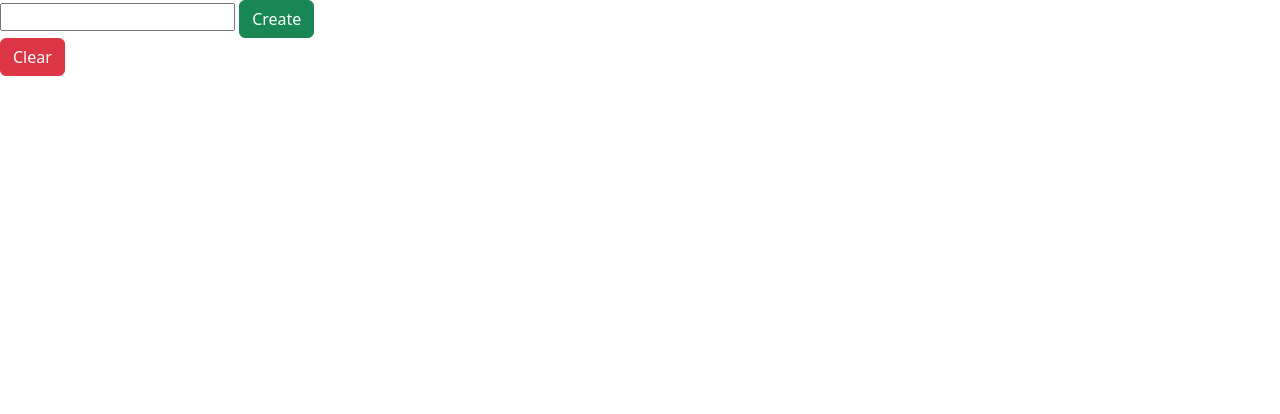
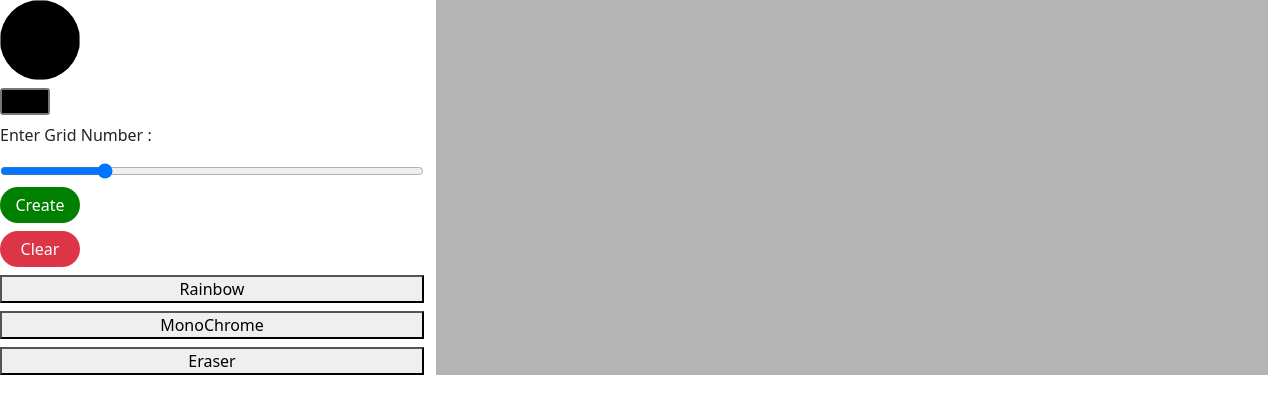
Before and after one commit to Jabjubinski/jabjubinski.github.io, a plain HTML site: page index.html in a window 1280 px wide. Both pictures are taken after a click on the button "Create". Drawn offline with nearby package versions, Linux system fonts and the light colour scheme.

Commit message:
fixed some bugs, added an eraser button

```diff
--- a/index.html
+++ b/index.html
@@ -18,16 +18,26 @@
     ></script>
   </head>
   <body>
-    <div class="grid-maker">
-      <input id="grid-number" type="text" />
-      <button id="btn-create" class="btn btn-success">Create</button>
+    <div class="whole-container">
+      <div class="grid-maker">
+        <input type="color" id="color">
+        <input type="color" id="background-color">
+        <label for="grid-number">Enter Grid Number :</label>
+        <div class="grid-size-value">
+
+        </div>
+        <input id="grid-number" value="16" type="range" min="1" max="64" name="grid-size">
+        <button id="btn-create" class="btn">Create</button>
+        <button id="clear" class="btn btn-danger">Clear</button>
+        <button id="rainbow">Rainbow</button>
+        <button id="monochrome">MonoChrome</button>
+        <button id="eraser">Eraser</button>
+      </div>
+
+      <div class="container"></div>
     </div>
 
-    <button id="clear" class="btn btn-danger">Clear</button>
 
-    <div class="container">
-
-    </div>
 
     <script src="./main.js"></script>
   </body>
--- a/main.js
+++ b/main.js
@@ -1,46 +1,67 @@
 //containers
 const divContainer = document.querySelector(".container");
-
+const gridSizeValue = document.querySelector(".grid-size-value");
 //buttons
 const clear = document.getElementById("clear");
 const btnCreate = document.getElementById("btn-create");
-
+const rainbow = document.getElementById("rainbow");
+const monoChrome = document.getElementById("monochrome");
+const color = document.getElementById("color");
+const eraser = document.getElementById("eraser");
+const backgroundColor = document.getElementById("background-color");
 //grid rows and columns inputs
 const gridNumber = document.getElementById("grid-number");
-
+gridNumber.addEventListener("input", () => {
+  gridSizeValue.innerHTML = `${gridNumber.value} x ${gridNumber.value}`;
+});
 //grid making function
-
 btnCreate.addEventListener("click", () => {
   divContainer.innerHTML = "";
 
-  if (gridNumber.value < 1){
-    console.error('The input is invalid')
-    alert('grid has to be bigger or equal to 1')
-    return null
+  if (gridNumber.value < 1) {
+    console.error("The input is invalid");
+    alert("grid has to be bigger or equal to 1");
+    return null;
   }
-  if(gridNumber.value > 100){
-    console.error('The input is invalid')
-    alert('grid has to be less or equal to 100')
-    return null
+  if (gridNumber.value > 100) {
+    console.error("The input is invalid");
+    alert("grid has to be less or equal to 100");
+    return null;
   }
 
   for (i = 0; i < gridNumber.value * gridNumber.value; i++) {
-    const card = document.createElement("div");
+    const pixel = document.createElement("div");
 
-    card.classList.add("myCard");
-    card.style.width = `calc(100%/${gridNumber.value})`;
-    card.setAttribute("data-index", i);
-    divContainer.appendChild(card);
+    pixel.classList.add("pixel");
+    pixel.style.width = `calc(100/${gridNumber.value})`;
+    pixel.setAttribute("data-index", i);
+    divContainer.appendChild(pixel);
 
-    card.addEventListener("mouseenter", () => {
-      card.style.backgroundColor = "red"
+    rainbow.addEventListener("click", () => {
+      pixel.addEventListener("click", () => {
+        const r = Math.floor(Math.random() * 257);
+        const g = Math.floor(Math.random() * 257);
+        const b = Math.floor(Math.random() * 257);
+
+        pixel.style.backgroundColor = `rgb(${r},${g},${b})`;
+      });
+    });
+    monoChrome.addEventListener("click", () => {
+      pixel.addEventListener("click", () => {
+        pixel.style.backgroundColor = `${color.value}`;
+      });
+    });
+    eraser.addEventListener("click", () => {
+      pixel.addEventListener("click", () => {
+        pixel.style.backgroundColor = "rgb(180, 180, 180)";
+      });
     });
   }
 });
 
 clear.addEventListener("click", () => {
-  const allCard = document.querySelectorAll(".myCard");
-  allCard.forEach((card) => {
-    card.style.backgroundColor = "rgb(180, 180, 180)";
+  const allPixel = document.querySelectorAll(".pixel");
+  allPixel.forEach((pixel) => {
+    pixel.style.backgroundColor = "rgb(180, 180, 180)";
   });
 });
--- a/style.css
+++ b/style.css
@@ -7,13 +7,48 @@
   display: flex;
   flex-wrap: wrap;
 }
-.myCard {
+.pixel {
   background-color: rgb(180, 180, 180);
   font-size: 1.5rem;
   padding: 0.5em;
   border: none;
-  transition: .5s;
+  transition: 0.2s;
+  flex: 1 1 25px
 }
-.myCard:hover{
-    background-color: black;
+.grid-maker {
+  width: 50%;
+  display: flex;
+  gap: 0.5em;
+  flex-direction: column;
 }
+#btn-create {
+  border-radius: 25px;
+  border: none;
+  background: green;
+  color: white;
+  width: 5em;
+}
+#clear {
+  border-radius: 25px;
+  border: none;
+  color: white;
+  width: 5em;
+}
+.whole-container {
+  display: flex;
+}
+.slider {
+  width: 250px;
+  height: 10px;
+  border-radius: 25px;
+  position: relative;
+  margin: 25px;
+}
+#color {
+  border-radius: 50px;
+  border: none;
+  width: 80px;
+  height: 80px;
+  outline: none;
+  appearance: none;
+}
```
